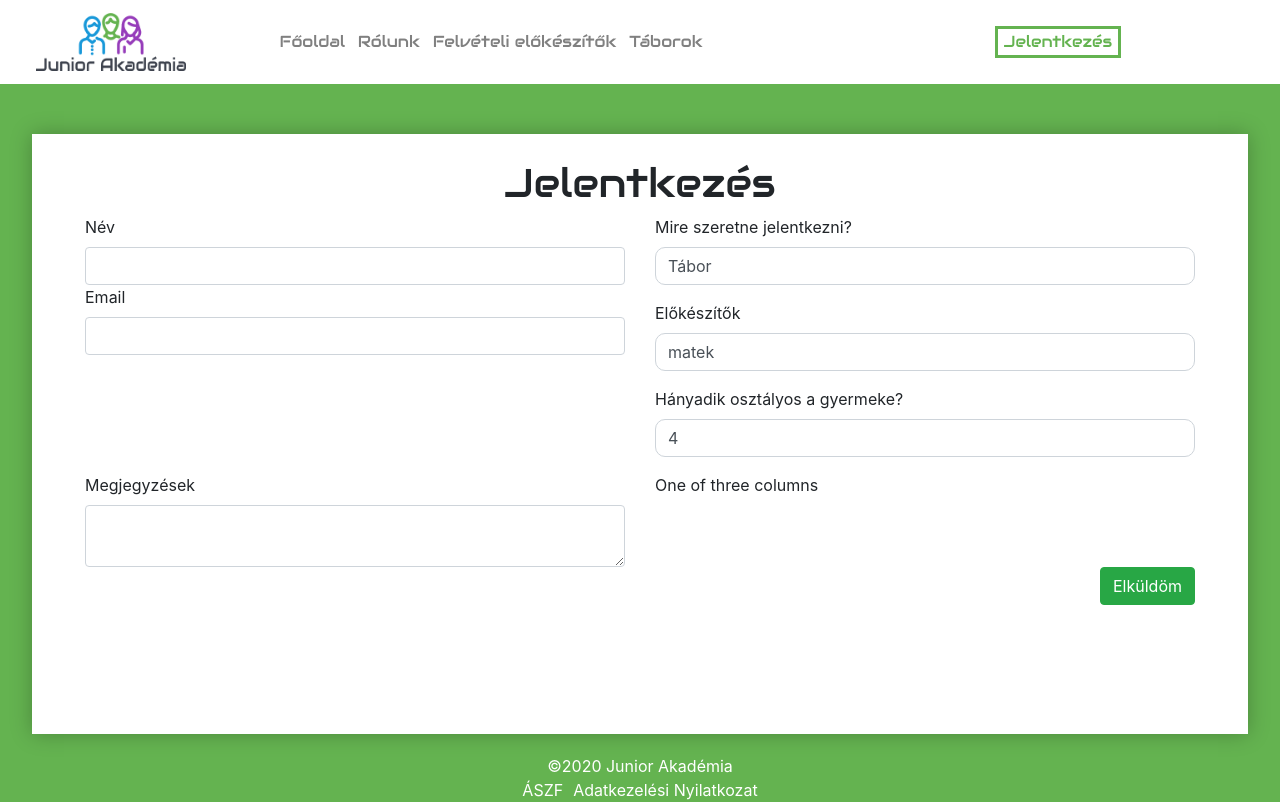
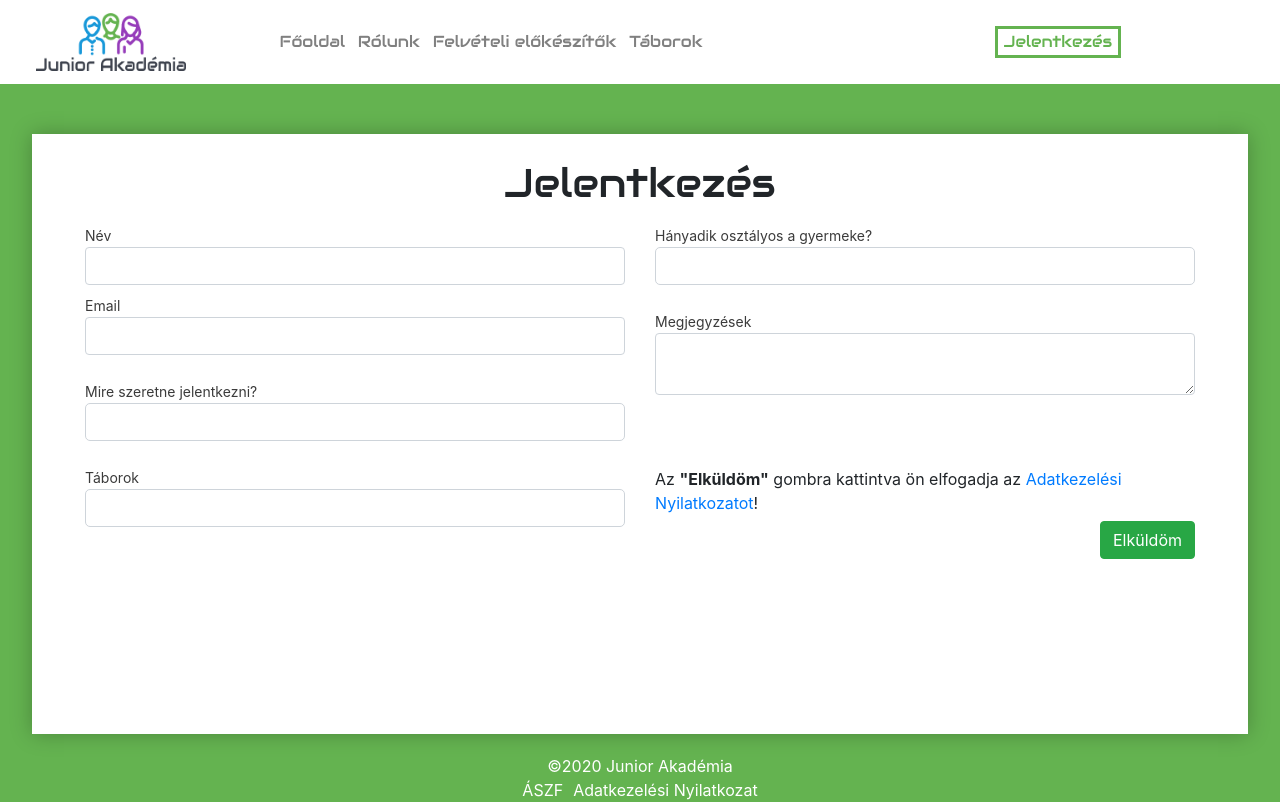
Before and after one commit to Cyri0/Vue-JuniorAkademia, a Vue app: page /#/apply in a window 1280 px wide. Built offline with nearby package versions, Linux system fonts and the light colour scheme.

Commit message:
Jelentkezes lap elkeszitese, backend meg hatra van!

```diff
--- a/src/components/About.vue
+++ b/src/components/About.vue
@@ -105,7 +105,6 @@
 <script>
 export default {};
 </script>
-<!-- Add "scoped" attribute to limit CSS to this component only -->
 <style scoped>
 .centered {
   margin: auto;
--- a/src/components/Apply.vue
+++ b/src/components/Apply.vue
@@ -2,13 +2,25 @@
   <div class="page green_page">
     <div class="board">
       <h1 class="title">Jelentkezés</h1>
-      <div class="container">
+
+      <div class="container" v-bind:class="{ hide: !sended}">
+        <h1 style="text-align: center; margin-top: 50px;">Jelentkezés sikeresen elküldve!</h1>
+        <router-link to="/" tag="button" class="apply_btn">Vissza</router-link>
+      </div>
+      <div class="container" v-bind:class="{ hide: sended}">
         <div class="row">
           <div class="col-lg-12"></div>
           <div class="col-sm-6">
             <div class="form-group">
               <label for="name">Név</label>
-              <input type="text" class="form-control" name="name" id="name" aria-describedby="name" />
+              <input
+                type="text"
+                v-model="name"
+                class="form-control"
+                name="name"
+                id="name"
+                aria-describedby="name"
+              />
               <label for="email">Email</label>
               <input
                 type="email"
@@ -16,32 +28,47 @@
                 name="email"
                 id="email"
                 aria-describedby="emailHelpId"
+                v-model="email"
               />
             </div>
-          </div>
-          <div class="col-sm-6">
+
             <form>
               <div class="form-group">
                 <label for="typeSelector">Mire szeretne jelentkezni?</label>
-                <select class="form-control" id="typeSelector" @change="handleChange">
-                  <option value="tabor" data-foo = "tabor">Tábor</option>
-                  <option balue="elokeszito" data-foo = "elokeszito">Felvételi előkészítő</option>
+                <select
+                  class="form-control"
+                  id="typeSelector"
+                  @change="handleChange"
+                  v-model="type"
+                >
+                  <option value="tabor" data-foo="tabor">Tábor</option>
+                  <option balue="elokeszito" data-foo="elokeszito">Felvételi előkészítő</option>
                 </select>
               </div>
 
-              <div class="form-group">
-                <label for="elokeszitoTypeSelector">Előkészítők</label>
-                <select class="form-control" id="typeSelector" @change="handleChange">
-                  <option value="math" data-foo = "math">matek</option>
-                  <option balue="hun_lang" data-foo = "hun_lang">magyar</option>
+              <div class="form-group" v-bind:class="{ hide: prepareHide}">
+                <label for="prepareTypeSelector">Előkészítők</label>
+                <select class="form-control" id="prepareTypeSelector" v-model="narrow_type">
+                  <option value="math_prep" data-foo="math_prep">matek</option>
+                  <option balue="hun_prep" data-foo="hun_prep">magyar</option>
                 </select>
               </div>
 
+              <div class="form-group" v-bind:class="{ hide: campHide}">
+                <label for="campTypeSelector">Táborok</label>
+                <select class="form-control" id="campTypeSelector" v-model="narrow_type">
+                  <option value="photography_camp" data-foo="photography_camp">fotós tábor</option>
+                  <option balue="video_camp" data-foo="video_camp">videóvágó tábor</option>
+                </select>
+              </div>
+            </form>
+          </div>
+          <div class="col-sm-6">
 
-
+<form>
               <div class="form-group">
                 <label for="typeSelector">Hányadik osztályos a gyermeke?</label>
-                <select class="form-control" id="classSelector">
+                <select class="form-control" id="classSelector" v-model="kids_class">
                   <option>4</option>
                   <option>5</option>
                   <option>6</option>
@@ -50,15 +77,20 @@
                 </select>
               </div>
             </form>
-          </div>
-          <div class="col-sm-6">
             <label for>Megjegyzések</label>
-            <textarea class="form-control"></textarea>
-          </div>
-          <div class="col-sm-6">One of three columns</div>
+            <textarea class="form-control" v-model="comment"></textarea>
+            <br/><br/><br/>
+            Az
+            <b>"Elküldöm"</b> gombra kattintva ön elfogadja az
+            <a href="#">Adatkezelési Nyilatkozatot</a>!
+            <button
+              class="btn btn-success right_float"
+              id="send_btn"
+              type="submit"
+              value="Submint"
+              v-on:click="send"
+            >Elküldöm</button>
 
-          <div class="col-lg-12">
-            <button class="btn btn-success right_float" type="submit" value="Submint">Elküldöm</button>
           </div>
         </div>
       </div>
@@ -74,23 +106,59 @@
 
 <script>
 export default {
+  data() {
+    return {
+      name: "",
+      email: "",
+      kids_class: "",
+      type: "",
+      narrow_type: "",
+      comment: "",
+      sended: false,
+      prepareHide: true,
+      campHide: false
+    };
+  },
+  methods: {
+    handleChange(e) {
+      if (e.target.options.selectedIndex > -1) {
+        let selectedType =
+          e.target.options[e.target.options.selectedIndex].dataset.foo;
 
-methods: {
-    handleChange(e) {
-        if(e.target.options.selectedIndex > -1) {
+        if (selectedType === "elokeszito") {
+          this.campHide = true;
+          this.prepareHide = false;
+        }
 
-            let selectedType = e.target.options[e.target.options.selectedIndex].dataset.foo;
+        if (selectedType === "tabor") {
+          this.campHide = false;
+          this.prepareHide = true;
+        }
+      }
+    },
+    send() {
+      this.sended = true;
+      console.log("Message sended!");
 
-            console.log(selectedType);
-
-            if(selectedType === "tabor"){
-              console.log("Yeee, Táborba megyünk!");
-            }
-        }
+      console.log(
+        "name: " +
+          this.name +
+          "\n" +
+          "email: " +
+          this.email +
+          "\n" +
+          "class: " +
+          this.kids_class +
+          "\n" +
+          "type: " +
+          this.narrow_type +
+          "\n" +
+          "comment: " +
+          this.comment
+      );
     }
-}
+  }
 };
-
 </script>
 
 <style scoped>
@@ -98,12 +166,24 @@ methods: {
   /* border: 1px solid black; */
 }
 
-.right_float{
+.right_float {
   float: right;
 }
 
-.hide{
+.hide {
   display: none;
+}
+
+#send_btn {
+  margin-bottom: 50px;
+  margin-top: 30px;
+}
+
+label {
+  color: rgb(59, 59, 59);
+  font-size: 14px;
+  margin-bottom: -12px;
+  margin-top: 10px;
 }
 
 select {
@@ -112,7 +192,7 @@ select {
   -o-appearance: none;
   appearance: none;
   background-color: white !important;
-  border-radius: 10px;
+  border-radius: 5px;
 }
 
 select::-ms-expand {
```
